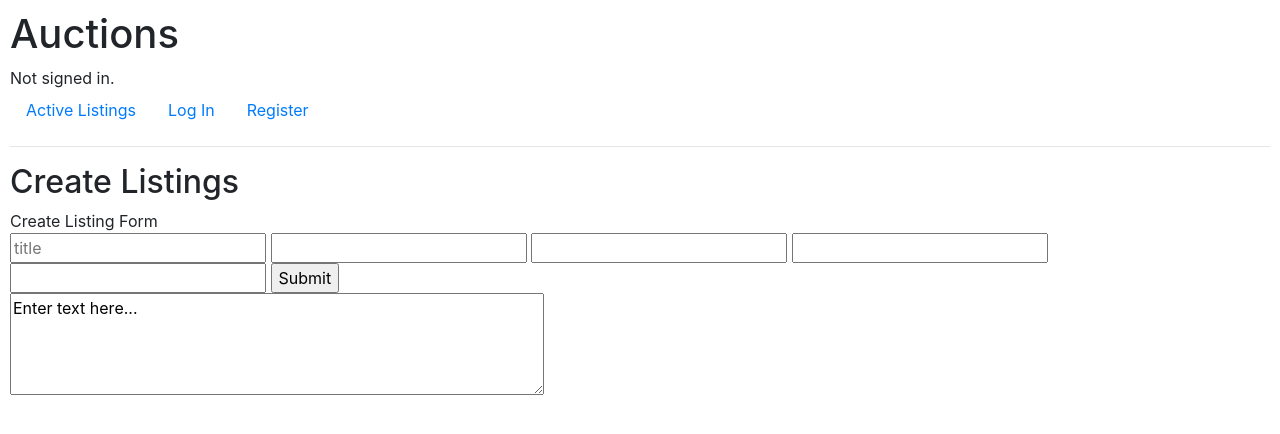
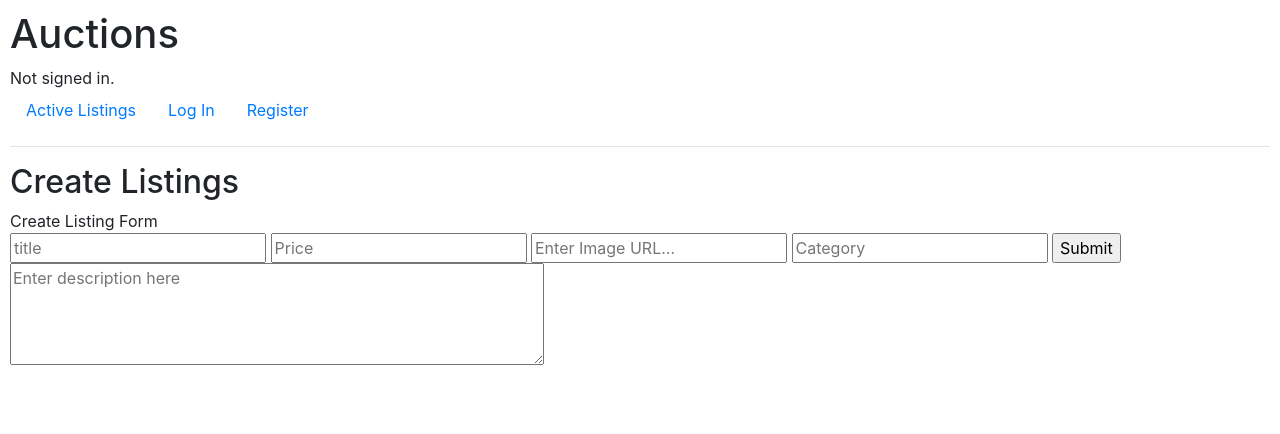
Before and after one commit to thenatural86/ecommerce, a Django app: template auctions/templates/auctions/create_listing.html in a window 1280 px wide. Shown: the top 434 px of the page. Run offline with Django 3.2, Linux system fonts and the light colour scheme; the template is opened without the code that fills it, so the values that code supplies are empty; some libraries are stand-ins or nearby versions.

Commit message:
create form

```diff
--- a/auctions/templates/auctions/create_listing.html
+++ b/auctions/templates/auctions/create_listing.html
@@ -4,14 +4,14 @@
     <h2>Create Listings</h2>
 
     Create Listing Form
-    <form id="create-form">
+    <form method="post" action="{% url 'create_listing' %}" id="create-form">
+        {% csrf_token %}
         <input type="text" name="title" placeholder="title">
-        <input type="number">
-        <input>
-        <input>
-        <input>
+        <input type="number" name="price" placeholder="Price">
+        <input type="text" name="image" placeholder="Enter Image URL...">
+        <input type="text" name="category" placeholder="Category">
         <input type="submit">
     </form>
-    <textarea name="comment" form="create-form" rows="4" cols="50">Enter text here...</textarea>
+    <textarea name="description" form="create-form" rows="4" cols="50" placeholder="Enter description here"></textarea>
 
 {% endblock %}
```
